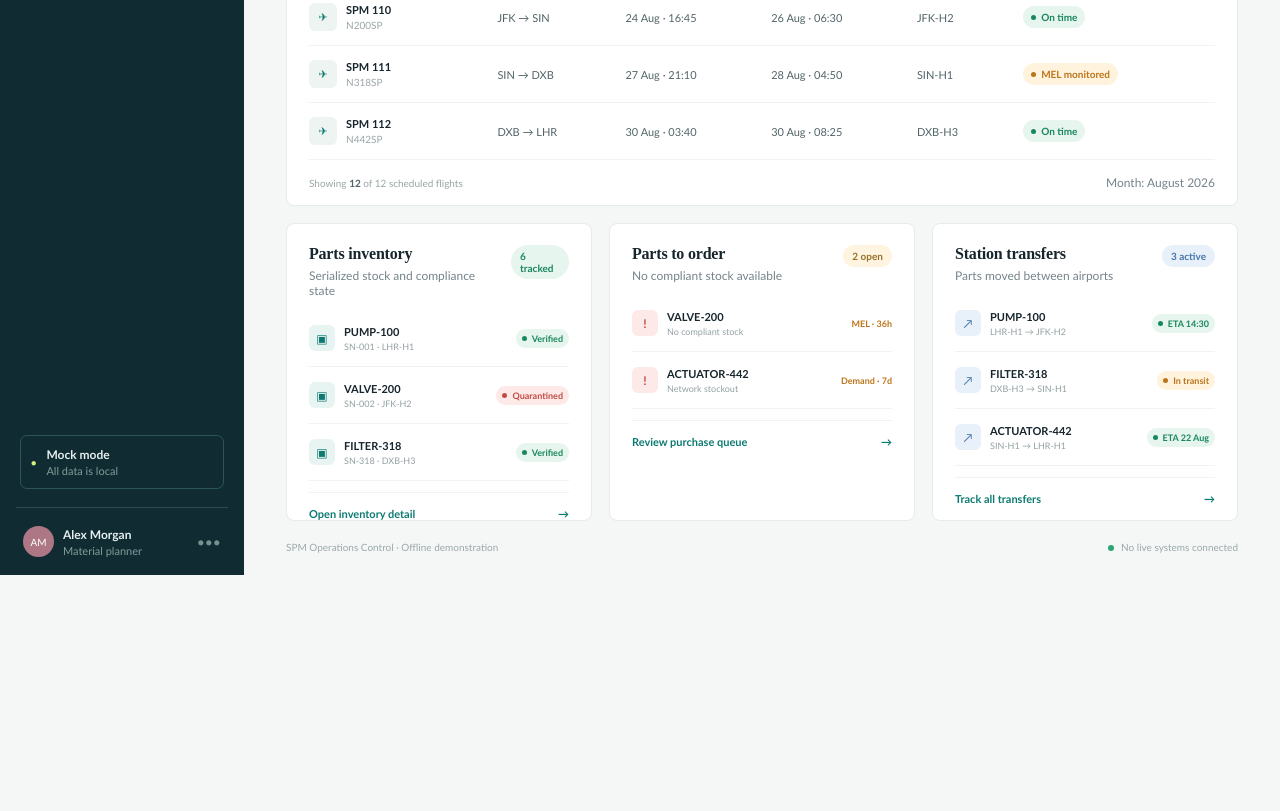
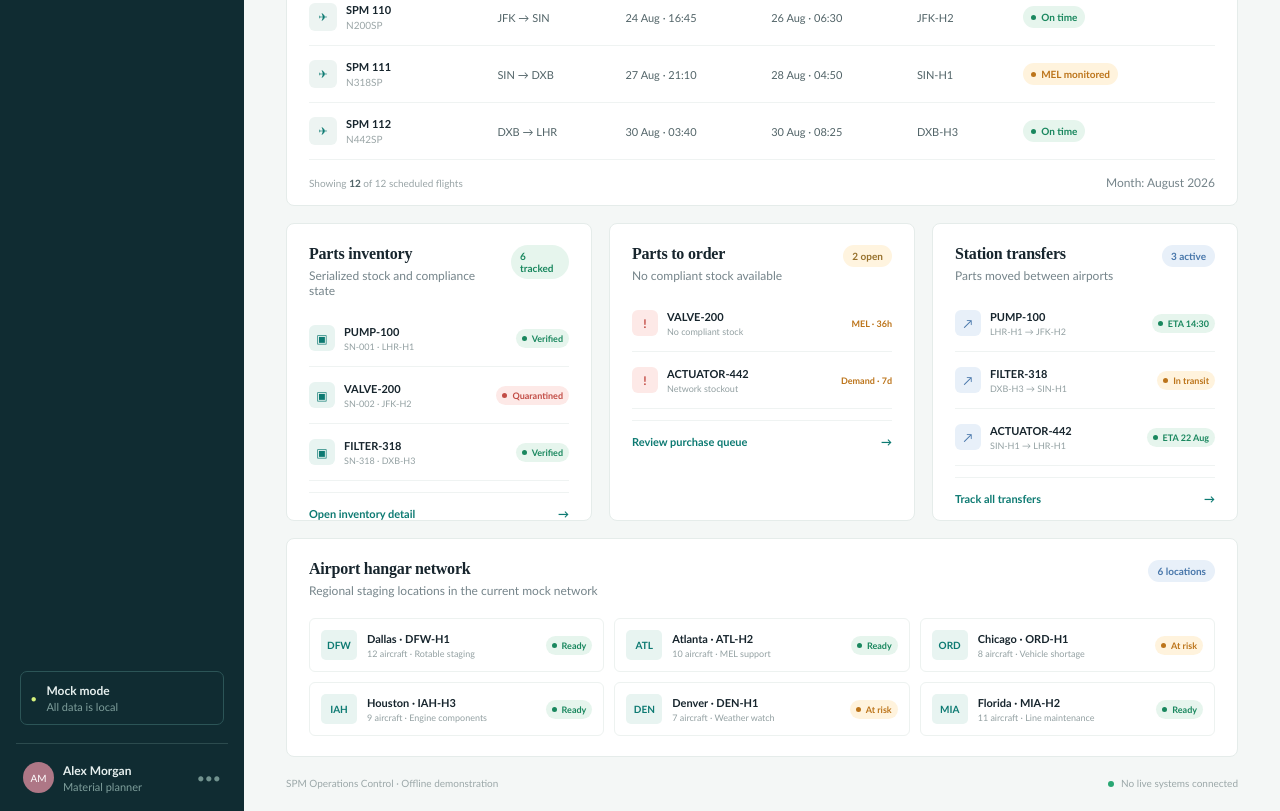
Before and after one commit to c2kg2n8v9h-arch/SPM-forecasting, a website: page web/index.html in a window 1280 px wide. Shown: the part 2235-3046 px from the top of the page. Before the commit the page ends 2810 px from the top, so only its background shows below. Drawn offline with Linux system fonts and the light colour scheme.

Commit message:
Add regional airport hangar network

```diff
--- a/web/app.js
+++ b/web/app.js
@@ -33,6 +33,14 @@ const transfers = [
   { part: 'PUMP-100', route: 'LHR-H1 → JFK-H2', eta: 'ETA 14:30', tone: 'green' },
   { part: 'FILTER-318', route: 'DXB-H3 → SIN-H1', eta: 'In transit', tone: 'yellow' },
   { part: 'ACTUATOR-442', route: 'SIN-H1 → LHR-H1', eta: 'ETA 22 Aug', tone: 'blue' },
+];
+const hangars = [
+  { city: 'Dallas', airport: 'DFW', hangar: 'DFW-H1', capacity: '12 aircraft', status: 'Ready', tone: 'green', focus: 'Rotable staging' },
+  { city: 'Atlanta', airport: 'ATL', hangar: 'ATL-H2', capacity: '10 aircraft', status: 'Ready', tone: 'green', focus: 'MEL support' },
+  { city: 'Chicago', airport: 'ORD', hangar: 'ORD-H1', capacity: '8 aircraft', status: 'At risk', tone: 'yellow', focus: 'Vehicle shortage' },
+  { city: 'Houston', airport: 'IAH', hangar: 'IAH-H3', capacity: '9 aircraft', status: 'Ready', tone: 'green', focus: 'Engine components' },
+  { city: 'Denver', airport: 'DEN', hangar: 'DEN-H1', capacity: '7 aircraft', status: 'At risk', tone: 'yellow', focus: 'Weather watch' },
+  { city: 'Florida', airport: 'MIA', hangar: 'MIA-H2', capacity: '11 aircraft', status: 'Ready', tone: 'green', focus: 'Line maintenance' },
 ];
 const demandReport = [
   { date: '01 Aug', required: 18, consumed: 17 }, { date: '07 Aug', required: 22, consumed: 24 },
@@ -125,6 +133,10 @@ function renderDemandReport() {
   }).join('');
 }
 
+function renderHangars() {
+  document.querySelector('#hangar-list').innerHTML = hangars.map((item) => `<div class="hangar-card"><div class="hangar-code">${item.airport}</div><div class="hangar-info"><strong>${item.city} · ${item.hangar}</strong><small>${item.capacity} · ${item.focus}</small></div><span class="status-pill status-${item.tone}">${item.status}</span></div>`).join('');
+}
+
 function renderDetailView(view) {
   const panel = document.querySelector('#detail-view');
   const detail = detailViews[view];
@@ -156,3 +168,4 @@ renderRows();
 renderMonthlyFlights();
 renderPartsOperations();
 renderDemandReport();
+renderHangars();
--- a/web/index.html
+++ b/web/index.html
@@ -102,6 +102,10 @@
               <button class="panel-footer" data-view-link="staging">Track all transfers <span>→</span></button>
             </article>
           </section>
+          <section class="panel hangar-panel">
+            <div class="panel-heading"><div><h2>Airport hangar network</h2><p class="muted">Regional staging locations in the current mock network</p></div><span class="count-badge blue-badge">6 locations</span></div>
+            <div class="hangar-grid" id="hangar-list"></div>
+          </section>
           <footer class="page-footer"><span>SPM Operations Control · Offline demonstration</span><span><i></i> No live systems connected</span></footer>
         </div>
       </main>
--- a/web/parts.css
+++ b/web/parts.css
@@ -46,6 +46,11 @@
 .part-info small { color: #93a0a2; font-size: 9px; margin-top: 3px; white-space: nowrap; overflow: hidden; text-overflow: ellipsis; }
 .part-due { color: var(--amber); font-size: 9px; font-weight: 600; white-space: nowrap; }
 .parts-panel .status-pill { font-size: 9px; padding: 4px 6px; white-space: nowrap; }
+.hangar-panel { margin-top: 17px; padding-bottom: 20px; }
+.hangar-grid { display: grid; grid-template-columns: repeat(3, 1fr); gap: 10px; }
+.hangar-card { display: flex; align-items: center; gap: 10px; padding: 11px; border: 1px solid #edf2f0; border-radius: 6px; }
+.hangar-code { display: grid; place-items: center; width: 36px; height: 30px; border-radius: 5px; color: var(--teal); background: #e8f4f1; font: 700 10px 'Trebuchet MS', sans-serif; }
+.hangar-info { min-width: 0; flex: 1; }.hangar-info strong, .hangar-info small { display: block; }.hangar-info strong { color: var(--ink); font-size: 11px; }.hangar-info small { color: #93a0a2; font-size: 9px; margin-top: 3px; white-space: nowrap; overflow: hidden; text-overflow: ellipsis; }.hangar-card .status-pill { font-size: 9px; padding: 4px 6px; }
 .detail-view { margin-top: 17px; padding-bottom: 0; }
 .detail-view .panel-heading { margin-bottom: 14px; }
 .detail-table td { white-space: nowrap; }
@@ -70,9 +75,11 @@
 @media (max-width: 1050px) {
   .parts-grid { grid-template-columns: 1fr; }
   .report-grid { grid-template-columns: 1fr; }
+  .hangar-grid { grid-template-columns: repeat(2, 1fr); }
 }
 
 @media (max-width: 700px) {
   .month-summary { width: 100%; justify-content: space-between; }
   .monthly-tools { justify-content: stretch; }
+  .hangar-grid { grid-template-columns: 1fr; }
 }
```
Also changed, not shown: TEST_CASES.md (+1 -0 lines), tests/e2e/dashboard.spec.js (+8 -0 lines).
